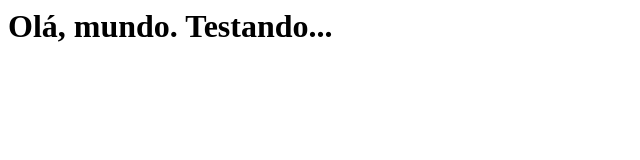
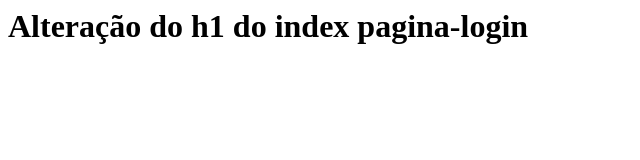
Before and after one commit to JpLoyal/git_fundamentos, a plain HTML site: page index.html in a window 1280 px wide. Shown: the whole page, without its empty margins (0-640 px from the left). Drawn offline with Linux system fonts and the light colour scheme.

Commit message:
Alterei o h1 do index pagina-login

```diff
--- a/index.html
+++ b/index.html
@@ -1 +1 @@
-<h1>Olá, mundo. Testando...</h1>
+<h1>Alteração do h1 do index pagina-login</h1>
```
